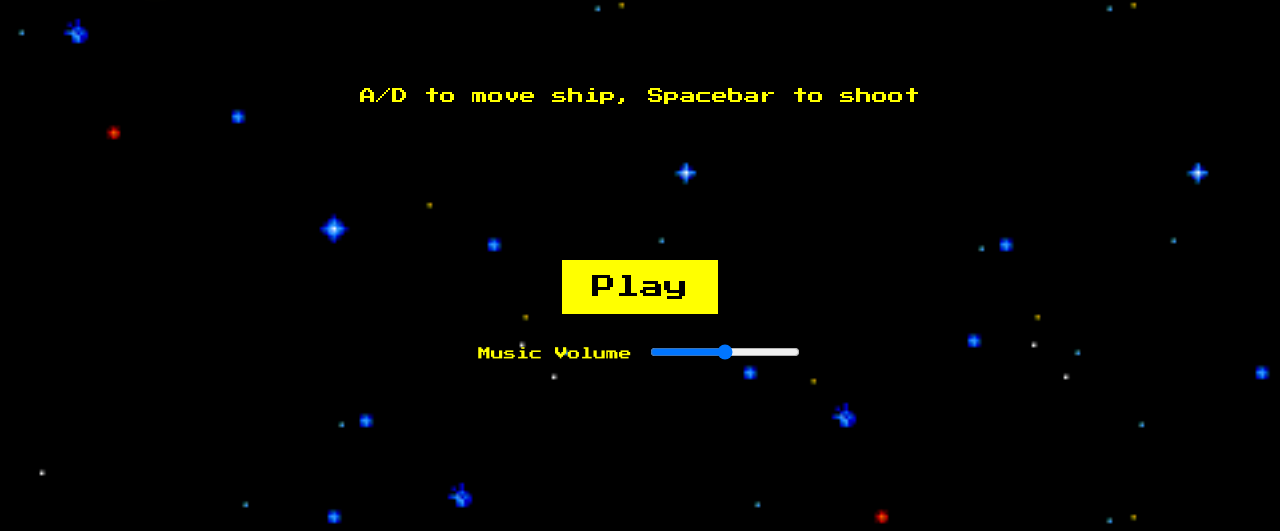
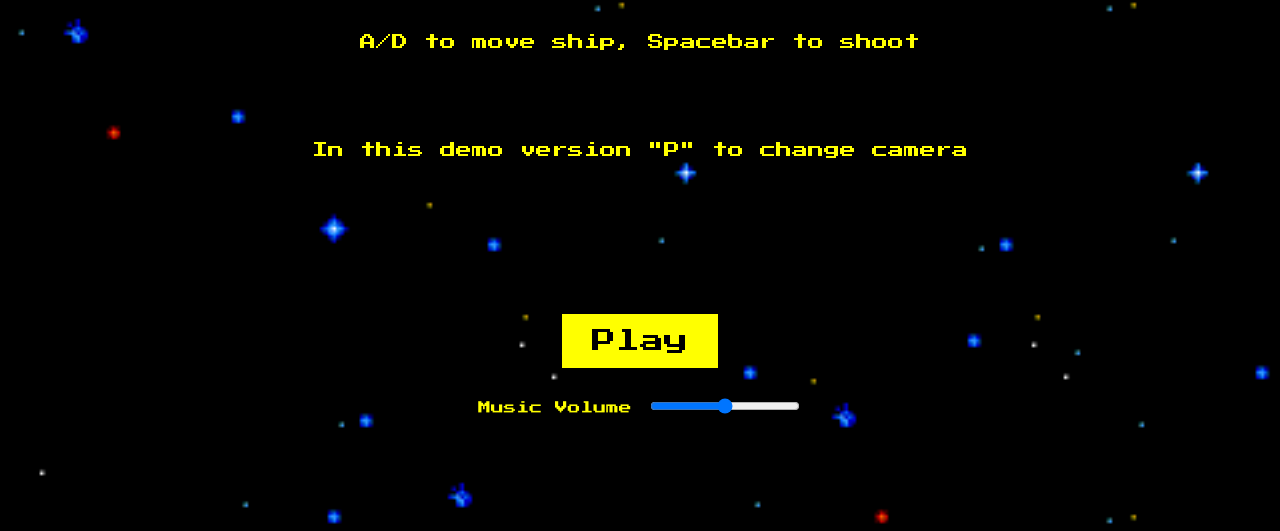
Before and after one commit to luisbfsousa/ICG_108583, a plain HTML site: page index.html in a window 1280 px wide. Shown: the part 269-800 px from the top of the page. Drawn offline with nearby package versions, Linux system fonts and the light colour scheme.

Commit message:
Debug comment

```diff
--- a/index.html
+++ b/index.html
@@ -12,6 +12,7 @@
   <div class="menu">
     <h1 class="title">Space Invaders ThreeJS</h1>
     <p class="instructions">A/D to move ship, Spacebar to shoot</p>
+    <p class="instructions">In this demo version "P" to change camera</p>
     <button class="play-button" id="playButton">Play</button>
     <div class="volume-container">
       <span class="volume-label">Music Volume</span>
```
